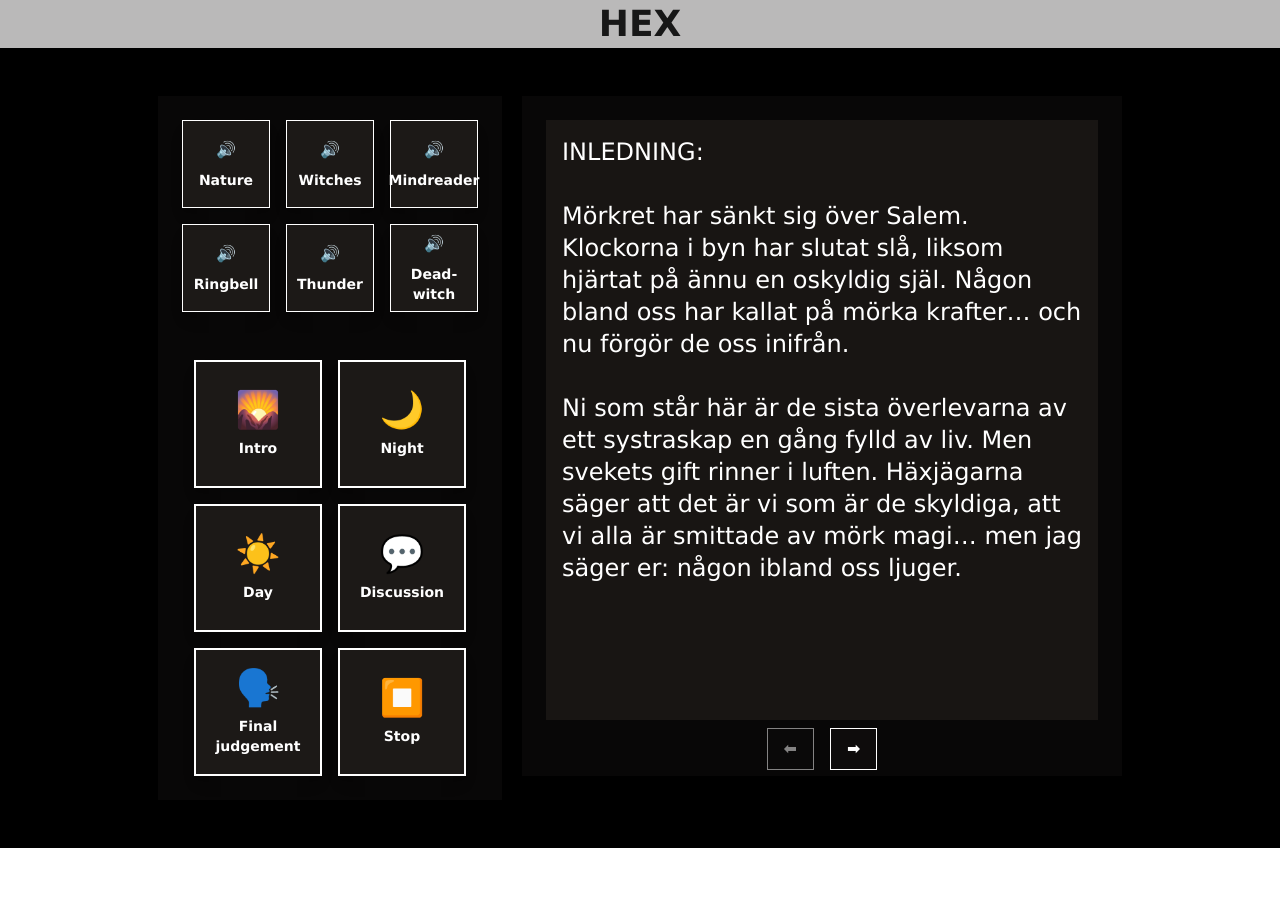
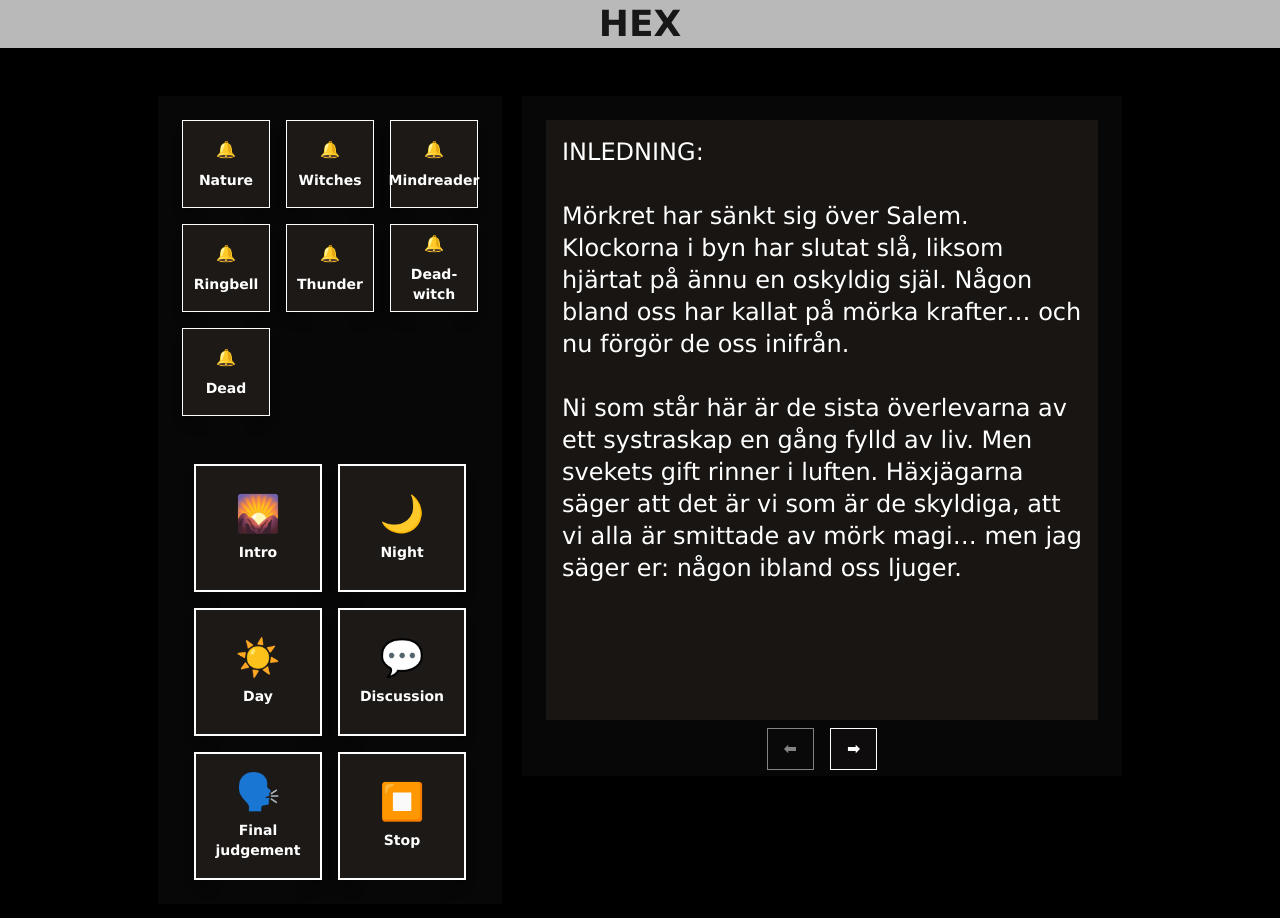
Before and after one commit to kaspvik/project-hex, a Next.js app in the folder project-hex/: page / in a window 1280 px wide. Shown: the top 918 px of the page. Before the commit the page ends 848 px from the top, so only its background shows below. Built offline with nearby package versions, Linux system fonts and the light colour scheme.

Commit message:
Add new sound effect for "Dead" scene and update sound button icon

```diff
--- a/project-hex/app/components/soundbutton.tsx
+++ b/project-hex/app/components/soundbutton.tsx
@@ -59,7 +59,7 @@ const SoundButton: React.FC<SoundButtonProps> = ({
     <button
       onClick={playSoundAndActivateScene}
       className="flex flex-col items-center justify-center w-22 h-22 border-white border-1 bg-stone-900 hover:bg-stone-950 text-white font-bold shadow-lg transition-all">
-      🔊
+      🔔
       <span className="text-sm mt-2">{label}</span>
     </button>
   );
--- a/project-hex/app/data/sounds.tsx
+++ b/project-hex/app/data/sounds.tsx
@@ -29,4 +29,9 @@ export const soundData = [
     soundSrc: "/sounds/dead-witch.mp3",
     sceneId: "nl1Ripmw6w7QOP74",
   },
+  {
+    label: "Dead",
+    soundSrc: "/sounds/someone-is-dead.mp3",
+    sceneId: "nl1Ripmw6w7QOP74",
+  },
 ];
```
Also changed, not shown: 1 other file (tests, documents, lock files or other folders).
